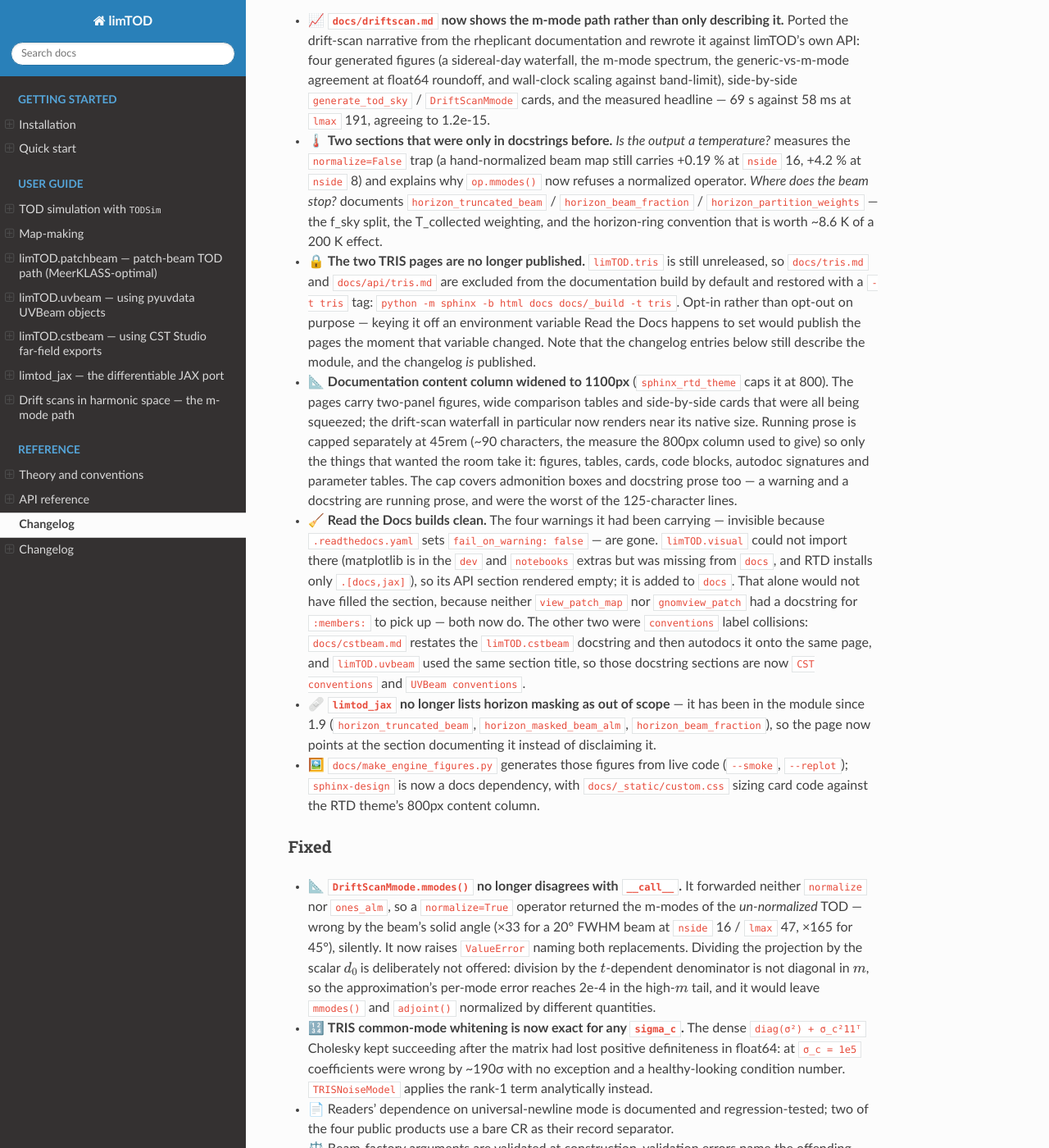
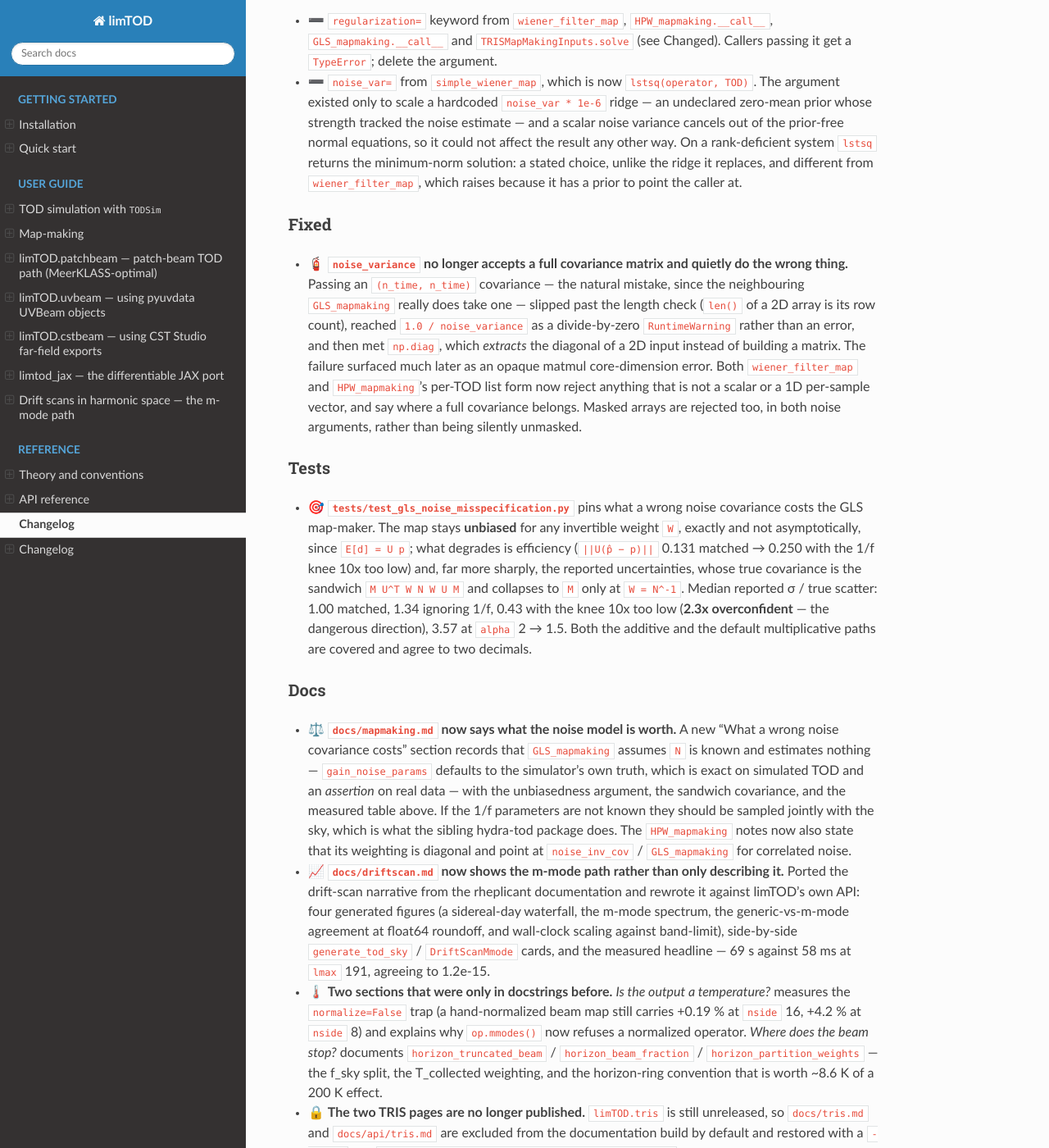
Before and after one commit to zzhang0123/limTOD, a Sphinx documentation site: the page built from docs/changelog.md, in a window 1280 px wide and 1400 px high, scrolled down 2012 px. Shown: the whole window at 82% size. Built offline with Sphinx 7.4.7 and the Read the Docs theme 3.1.0, drawn with Linux system fonts in a browser that asks for light colours; some of the changed text lies outside the part shown.

Commit message:
docs: record the two merged noise-model changes, and drop a stale note
The worktrees branched before the ridge was removed, so a docstring in
tests/test_numpy_review_fixes.py still explained why its assertions held
"with or without" a regularization argument that no longer exists.

CHANGELOG gains the entries neither branch wrote: wiener_filter_map's new
noise_inv_cov, the noise_variance validation gap it closes, and the GLS
noise-misspecification suite.

docs/mapmaking.md now states in the HPW notes that its weighting is
diagonal, and points at noise_inv_cov (unfiltered data only, since
H N H^T is rank-deficient) or GLS_mapmaking for correlated noise.

Co-Authored-By: Claude Opus 5 <noreply@anthropic.com>

```diff
--- a/CHANGELOG.md
+++ b/CHANGELOG.md
@@ -9,6 +9,23 @@ and this project adheres to [Semantic Versioning](https://semver.org/spec/v2.0.0
 
 ### Added
 
+- 🎛️ **`wiener_filter_map` accepts a full inverse noise covariance.** The
+  new `noise_inv_cov=` takes the dense `(n_time, n_time)` `N^-1` for
+  correlated noise, same convention as `GLS_mapmaking`'s
+  `noise_inv_cov_group` and mutually exclusive with `noise_variance`. It is
+  never inverted internally, so the `O(n_time^3)` inversion and its
+  conditioning stay with the caller, and it costs nothing over the diagonal
+  path, which already materialises a dense `N^-1`. Validated for shape,
+  finiteness, non-negative diagonal and Hermitian symmetry; symmetry is
+  enforced by symmetrising and rejecting only asymmetry far above the
+  measured inversion round-off floor (`_HERMITIAN_RTOL = 1e-4`; round-off
+  reaches 7.9e-7 at condition number 1e12, genuine errors start at 3.4e-3).
+  Symmetrising is what makes the sub-threshold case safe: `A^H N^-1 A` goes
+  to `solve(assume_a='pos')`, which reads one triangle only, so an
+  unsymmetrised input would let a LAPACK implementation detail pick the
+  answer. **Not** usable through `HPW_mapmaking`'s high-pass path — there
+  the fitted data is `H d` with operator `H A`, and `H N H^T` is
+  rank-deficient because the filter annihilates DC exactly.
 - 📻 **`limTOD.tris`** — an offline bridge to the public TRIS archive, laid out
   as a package (`archive`, `sky`, `beam`, `geometry`, `noise`, `inference`,
   `mapmaking`). Strict readers for the four LAMBDA text products, TRIS→limTOD
@@ -95,8 +112,47 @@ and this project adheres to [Semantic Versioning](https://semver.org/spec/v2.0.0
   from `wiener_filter_map`, which raises because it has a prior to point
   the caller at.
 
+### Fixed
+
+- 🧯 **`noise_variance` no longer accepts a full covariance matrix and
+  quietly do the wrong thing.** Passing an `(n_time, n_time)` covariance —
+  the natural mistake, since the neighbouring `GLS_mapmaking` really does
+  take one — slipped past the length check (`len()` of a 2D array is its
+  row count), reached `1.0 / noise_variance` as a divide-by-zero
+  `RuntimeWarning` rather than an error, and then met `np.diag`, which
+  *extracts* the diagonal of a 2D input instead of building a matrix. The
+  failure surfaced much later as an opaque matmul core-dimension error.
+  Both `wiener_filter_map` and `HPW_mapmaking`'s per-TOD list form now
+  reject anything that is not a scalar or a 1D per-sample vector, and say
+  where a full covariance belongs. Masked arrays are rejected too, in both
+  noise arguments, rather than being silently unmasked.
+
+### Tests
+
+- 🎯 **`tests/test_gls_noise_misspecification.py`** pins what a wrong noise
+  covariance costs the GLS map-maker. The map stays **unbiased** for any
+  invertible weight `W`, exactly and not asymptotically, since
+  `E[d] = U p`; what degrades is efficiency (`||U(p̂ − p)||` 0.131 matched →
+  0.250 with the 1/f knee 10x too low) and, far more sharply, the reported
+  uncertainties, whose true covariance is the sandwich
+  `M U^T W N W U M` and collapses to `M` only at `W = N^-1`. Median
+  reported σ / true scatter: 1.00 matched, 1.34 ignoring 1/f, 0.43 with the
+  knee 10x too low (**2.3x overconfident** — the dangerous direction), 3.57
+  at `alpha` 2 → 1.5. Both the additive and the default multiplicative
+  paths are covered and agree to two decimals.
+
 ### Docs
 
+- ⚖️ **`docs/mapmaking.md` now says what the noise model is worth.** A new
+  "What a wrong noise covariance costs" section records that `GLS_mapmaking`
+  assumes `N` is known and estimates nothing — `gain_noise_params` defaults
+  to the simulator's own truth, which is exact on simulated TOD and an
+  *assertion* on real data — with the unbiasedness argument, the sandwich
+  covariance, and the measured table above. If the 1/f parameters are not
+  known they should be sampled jointly with the sky, which is what the
+  sibling hydra-tod package does. The `HPW_mapmaking` notes now also state
+  that its weighting is diagonal and point at `noise_inv_cov` /
+  `GLS_mapmaking` for correlated noise.
 - 📈 **`docs/driftscan.md` now shows the m-mode path rather than only
   describing it.** Ported the drift-scan narrative from the rheplicant
   documentation and rewrote it against limTOD's own API: four generated
```
Also changed, not shown: docs/mapmaking.md (+11 -0 lines), 1 other file.
